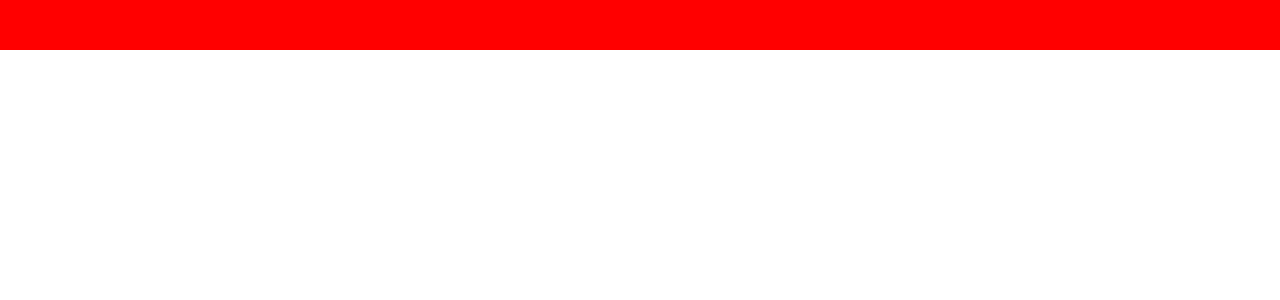
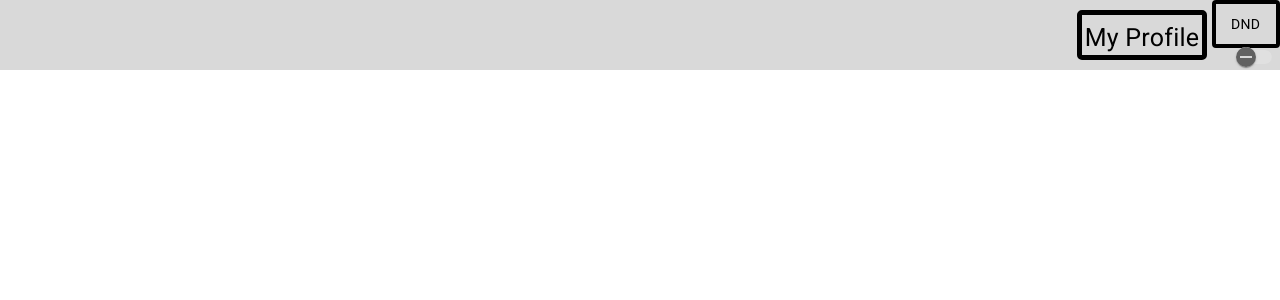
Before and after one commit to AndreiCinc/networking-app, an Angular app: page / in a window 1280 px wide. Shown: the top 300 px of the page. Built offline with nearby package versions, Linux system fonts and the light colour scheme.

Commit message:
WIP navbar component needs to be changed whit the label and some styling changes

```diff
--- a/src/app/components/nav-bar/nav-bar.component.html
+++ b/src/app/components/nav-bar/nav-bar.component.html
@@ -1,3 +1,25 @@
 <div class="navbar">
+  <div class="myProfile" mat-button [matMenuTriggerFor]="menu">
+    <p class="myProfileText">My Profile</p>
+  </div>
+  <mat-menu #menu="matMenu">
+    <button mat-menu-item>My Profile</button>
+    <button mat-menu-item>Help</button>
+    <button mat-menu-item>Settings</button>
+    <button mat-menu-item>Logout</button>
+  </mat-menu>
 
+  <div  class="border" (click)="switchAvalability()">
+  <mat-label>
+            <p class="dnd">DND</p>
+        <mat-slide-toggle
+        class="example-margin image"
+        [color]="color"
+        [checked]="checked"
+        [disabled]="disabled"
+        >
+    </mat-slide-toggle>
+
+</mat-label>
 </div>
+</div>
--- a/src/app/components/nav-bar/nav-bar.component.scss
+++ b/src/app/components/nav-bar/nav-bar.component.scss
@@ -1,5 +1,49 @@
 .navbar {
-    background-color: rgb(255, 0, 0);
-    height:50px;
-    width: auto;
+  display: flex;
+  background-color: rgb(217, 217, 217);
+  height: 70px;
+  width: auto;
+
+  justify-content: flex-end;
 }
+.image {
+    padding-left: 20px;
+    padding-right: 20px;
+  align-self: center;
+  align-items: center;
+}
+
+.red {
+  background-color: red;
+}
+.green {
+  background-color: rgb(217, 217, 217);
+}
+.myProfile {
+    border:solid black 5px;
+    border-radius: 5px;
+  width: 120px;
+  height: 40px;
+  align-self: center;
+  justify-content: center;
+  text-align: center;
+  vertical-align: middle;
+  margin-right: 5px
+}
+.myProfileText {
+    font-size: 25px;
+  vertical-align: middle;
+  padding-top: 13px;
+
+}
+.dnd{  vertical-align: middle;
+padding:0 15px;
+padding-top: 10px;
+}
+.border{
+    height: 40px;
+    width: 60px;
+    border:solid black 4px;
+    border-color: black;
+    border-radius: 4px;
+}
--- a/src/app/components/nav-bar/nav-bar.component.ts
+++ b/src/app/components/nav-bar/nav-bar.component.ts
@@ -1,10 +1,19 @@
 import { Component } from '@angular/core';
+import { ThemePalette } from '@angular/material/core';
 
 @Component({
   selector: 'app-nav-bar',
   templateUrl: './nav-bar.component.html',
   styleUrls: ['./nav-bar.component.scss']
+
 })
 export class NavBarComponent {
+  color: ThemePalette = 'warn';
+  checked = false;
+  disabled = false;
+  available = true;
 
+  switchAvalability() {
+    this.available = !this.available;
+  }
 }
```
Also changed, not shown: src/app/app.module.ts (+6 -1 lines), src/styles.scss (+8 -2 lines).
